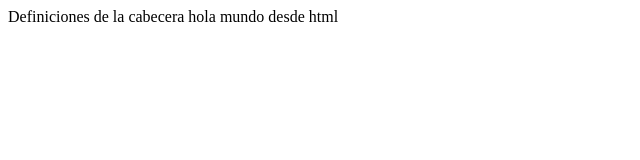
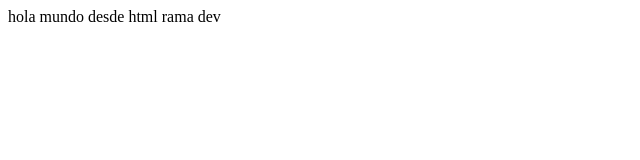
Before and after one commit to valfonso3/git-sentra, a plain HTML site: page index.html in a window 1280 px wide. Shown: the whole page, without its empty margins (0-640 px from the left). Drawn offline with Linux system fonts and the light colour scheme.

Commit message:
commit desde branch dev

```diff
--- a/index.html
+++ b/index.html
@@ -1,10 +1,9 @@
 <!Doctype html>
 <HTML lang="en">
 <HEAD>
-	 Definiciones de la cabecera
 </HEAD>
 <BODY>
 	hola mundo desde html
-
+	rama dev
 </BODY>
 </HTML>
```
